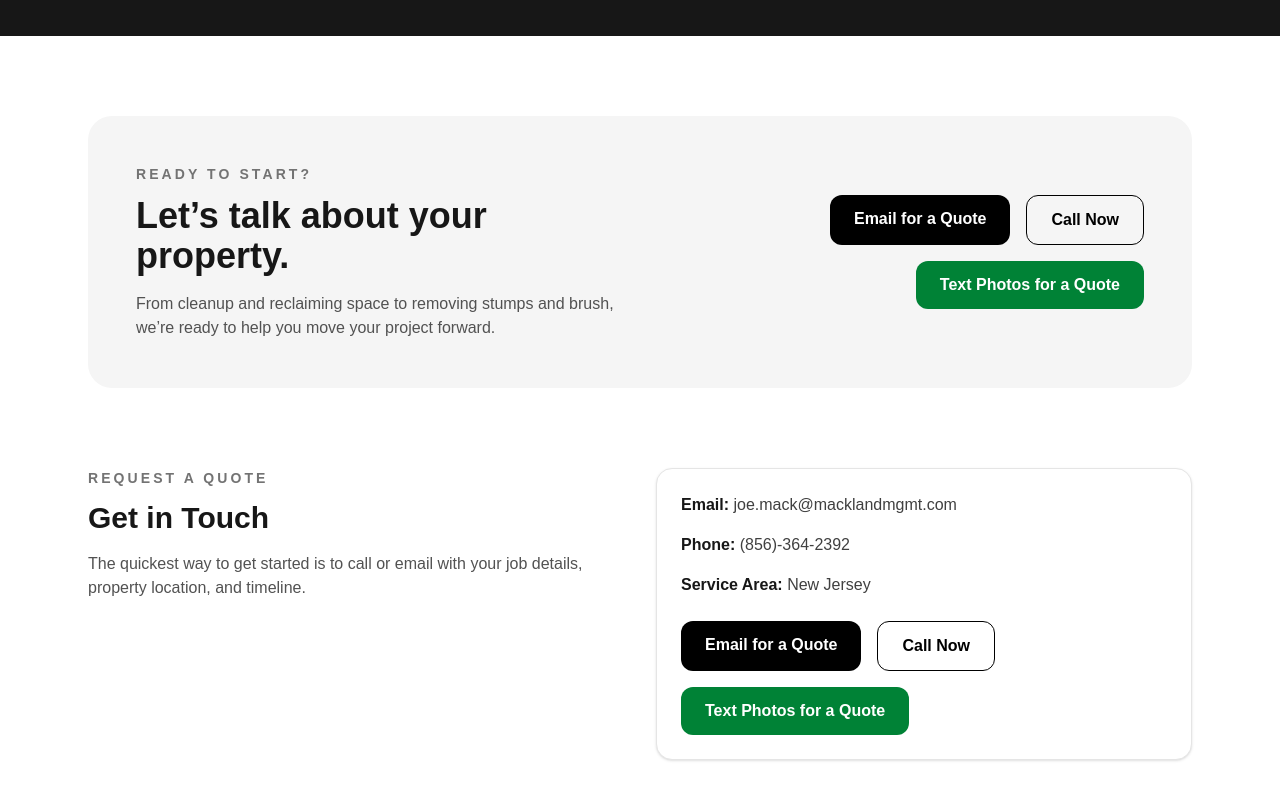
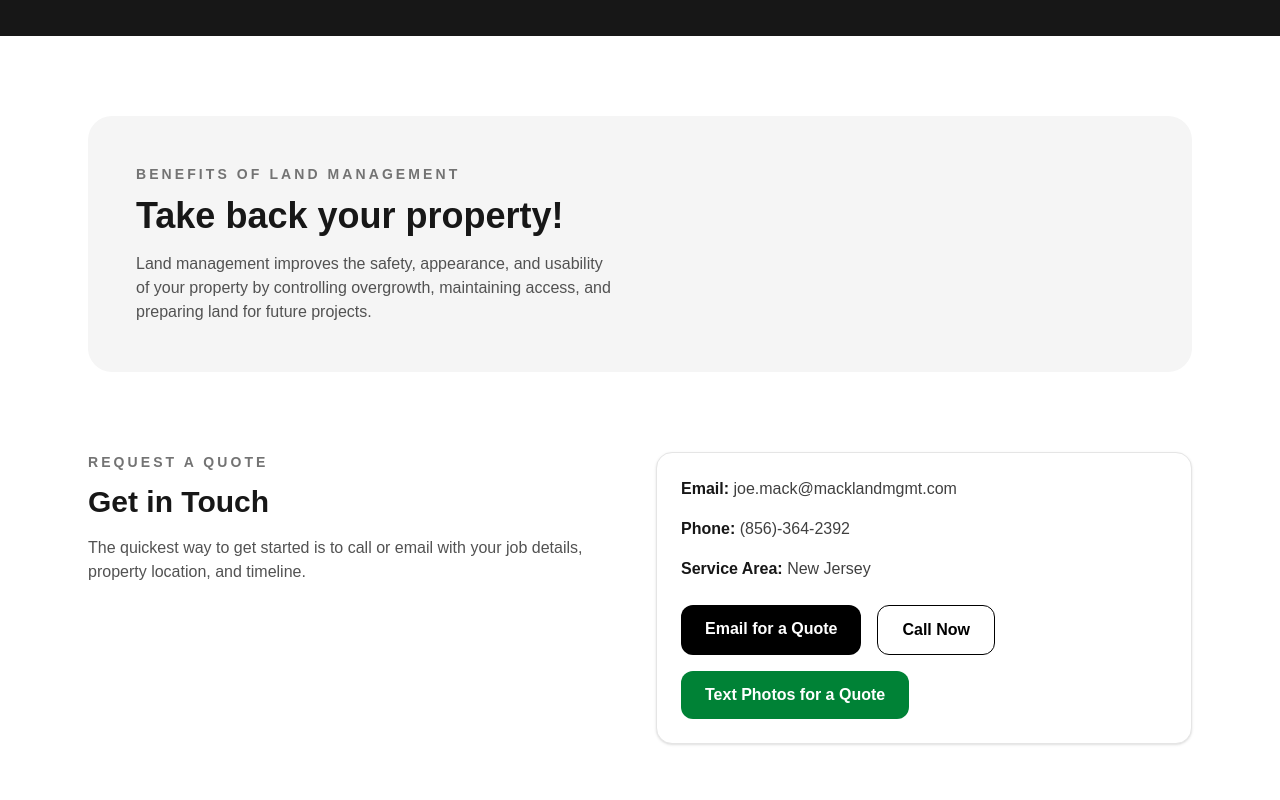
Before and after one commit to joemacklm/mack-land-management-site, a Next.js app: page / in a window 1280 px wide. Shown: the part 1936-2736 px from the top of the page. Built offline with nearby package versions, Linux system fonts and the light colour scheme.

Commit message:
land benefit

```diff
--- a/app/page.tsx
+++ b/app/page.tsx
@@ -25,7 +25,7 @@ Thank you.`
 )}`;
 
 const smsLink = `sms:${phoneLink}?&body=${encodeURIComponent(
-  "Hi Mack Land Works, I’d like to request a quote. I’m sending photos of the job site. My name is:"
+  "Hi, I’d like to request a quote. I’m sending photos for refenece. My name is:"
 )}`;
   return (
     <main className="min-h-screen bg-white text-neutral-900">
@@ -219,36 +219,22 @@ const smsLink = `sms:${phoneLink}?&body=${encodeURIComponent(
           <div className="grid gap-10 md:grid-cols-2 md:items-center">
             <div>
               <p className="text-sm font-semibold uppercase tracking-[0.22em] text-neutral-500">
-                Ready to Start?
+                Benefits of land management
               </p>
               <h2 className="mt-3 text-3xl font-bold md:text-4xl">
-                Let’s talk about your property.
+                Take back your property!
               </h2>
               <p className="mt-4 max-w-xl text-neutral-600">
-                From cleanup and reclaiming space to removing stumps and brush,
-                we’re ready to help you move your project forward.
+                Land management improves the safety, appearance, and usability of your
+                property by controlling overgrowth, maintaining access, and preparing land
+                for future projects.
               </p>
             </div>
 
             <div className="flex flex-wrap gap-4 md:justify-end">
-              <a
-                href={mailtoLink}
-                className="rounded-xl bg-black px-6 py-3 font-semibold text-white transition hover:opacity-90"
-              >
-                Email for a Quote
-              </a>
-              <a
-                href={`tel:${phoneLink}`}
-                className="rounded-xl border border-black px-6 py-3 font-semibold text-black transition hover:bg-white"
-              >
-                Call Now
-              </a>
-              <a
-  href={smsLink}
-  className="rounded-xl bg-green-700 px-6 py-3 font-semibold text-white transition hover:opacity-90"
->
-  Text Photos for a Quote
-</a>
+
+
+
             </div>
           </div>
         </div>
```
